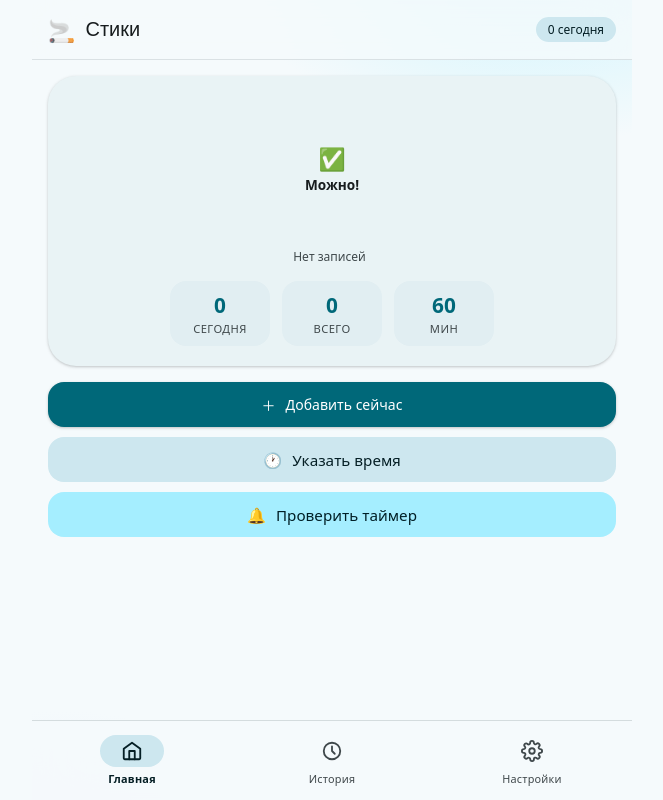
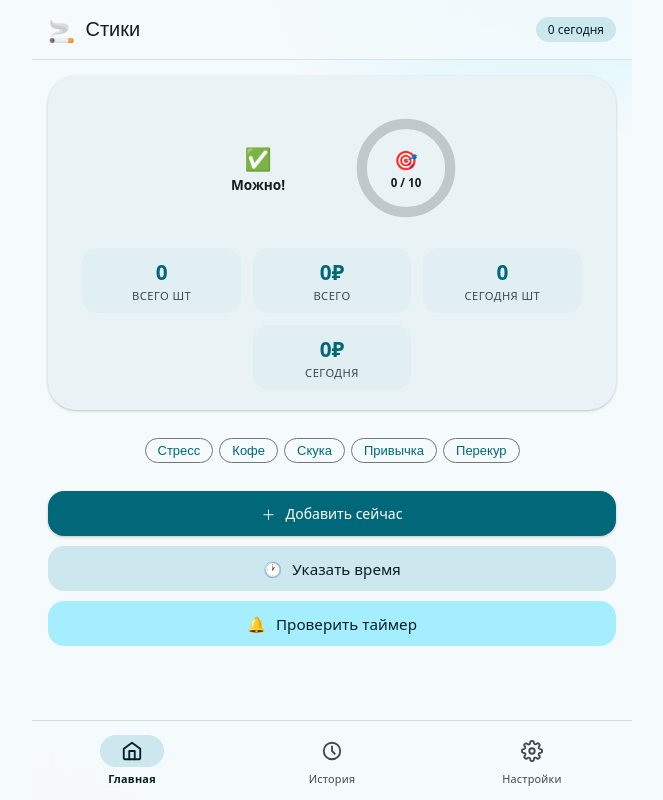
Before and after one commit to Pieliesdie/sticks-pwa, a React (Vite) app: page / in a window 1280 px wide. Shown: the whole page, without its empty margins (308-971 px from the left). Built offline with nearby package versions, Linux system fonts and the light colour scheme; a web font is replaced by a local one.

Commit message:
Добавлены новые опции

```diff
--- a/src/App.jsx
+++ b/src/App.jsx
@@ -9,6 +9,9 @@ import SettingsPage from './pages/SettingsPage';
 export default function SticksApp() {
   const STORAGE_KEY = 'smoked_sticks_entries_v7';
   const INTERVAL_KEY = 'sticks_interval_minutes';
+  const PRICE_KEY = 'sticks_pack_price';
+  const PER_PACK_KEY = 'sticks_per_pack';
+  const DAILY_LIMIT_KEY = 'sticks_daily_limit';
 
   const [page, setPage] = useState('home');
   const [entries, setEntries] = useState(() => {
@@ -25,13 +28,25 @@ export default function SticksApp() {
   const [intervalMinutes, setIntervalMinutes] = useState(
     () => Number(localStorage.getItem(INTERVAL_KEY) || '60')
   );
+  const [packPrice, setPackPrice] = useState(
+    () => Number(localStorage.getItem(PRICE_KEY) || '200')
+  );
+  const [sticksPerPack, setSticksPerPack] = useState(
+    () => Number(localStorage.getItem(PER_PACK_KEY) || '20')
+  );
+  const [dailyLimit, setDailyLimit] = useState(
+    () => Number(localStorage.getItem(DAILY_LIMIT_KEY) || '10')
+  );
   const [snack, setSnack] = useState({ msg: '' });
   const snackTimer = useRef(null);
 
   useEffect(() => {
-    try { localStorage.setItem(STORAGE_KEY, JSON.stringify(entries.map(e => ({ iso: e.iso, id: e.id })))); } catch { }
+    try { localStorage.setItem(STORAGE_KEY, JSON.stringify(entries.map(e => ({ iso: e.iso, id: e.id, tag: e.tag || null })))); } catch { }
   }, [entries]);
   useEffect(() => { localStorage.setItem(INTERVAL_KEY, String(intervalMinutes)); }, [intervalMinutes]);
+  useEffect(() => { localStorage.setItem(PRICE_KEY, String(packPrice)); }, [packPrice]);
+  useEffect(() => { localStorage.setItem(PER_PACK_KEY, String(sticksPerPack)); }, [sticksPerPack]);
+  useEffect(() => { localStorage.setItem(DAILY_LIMIT_KEY, String(dailyLimit)); }, [dailyLimit]);
 
   function showSnack(msg) {
     clearTimeout(snackTimer.current);
@@ -39,11 +54,12 @@ export default function SticksApp() {
     snackTimer.current = setTimeout(() => setSnack({ msg: '' }), 3000);
   }
 
-  function addEntry(date) {
+  function addEntry(date, tag) {
     setEntries(prev => [{
-      id: crypto?.randomUUID?.() ?? String(Date.now()),
+      id: window.crypto?.randomUUID?.() ?? String(Date.now()),
       iso: date.toISOString(), date,
-      pretty: date.toLocaleString('ru-RU')
+      pretty: date.toLocaleString('ru-RU'),
+      tag: tag || null
     }, ...prev]);
   }
 
@@ -65,6 +81,15 @@ export default function SticksApp() {
   const titles = { home: 'Стики', history: 'История', settings: 'Настройки' };
   const todayCount = entries.filter(e => { const d = new Date(); d.setHours(0, 0, 0, 0); return e.date >= d; }).length;
 
+  const sorted = [...entries].sort((a, b) => b.date - a.date);
+  const timeSinceLast = sorted.length > 0
+    ? Math.round((Date.now() - sorted[0].date.getTime()) / 60000)
+    : null;
+
+  const costPerStick = sticksPerPack > 0 ? packPrice / sticksPerPack : 0;
+  const moneySpentToday = todayCount * costPerStick;
+  const moneySpentTotal = entries.length * costPerStick;
+
   return (
     <div className="app-root">
       <div className="top-bar">
@@ -75,11 +100,11 @@ export default function SticksApp() {
 
       <div className="page-container">
         {page === 'home' && (
-          <HomePage entries={entries} intervalMinutes={intervalMinutes} onAdd={addEntry} showSnack={showSnack} />
+          <HomePage entries={entries} intervalMinutes={intervalMinutes} onAdd={addEntry} showSnack={showSnack} timeSinceLast={timeSinceLast} moneySpentToday={moneySpentToday} moneySpentTotal={moneySpentTotal} dailyLimit={dailyLimit} />
         )}
         {page === 'history' && <HistoryPage entries={entries} onDelete={deleteEntry} />}
         {page === 'settings' && (
-          <SettingsPage intervalMinutes={intervalMinutes} setIntervalMinutes={setIntervalMinutes} entries={entries} onClear={clearAll} />
+          <SettingsPage intervalMinutes={intervalMinutes} setIntervalMinutes={setIntervalMinutes} entries={entries} onClear={clearAll} packPrice={packPrice} setPackPrice={setPackPrice} sticksPerPack={sticksPerPack} setSticksPerPack={setSticksPerPack} dailyLimit={dailyLimit} setDailyLimit={setDailyLimit} />
         )}
       </div>
 
--- a/src/components/AddModal.jsx
+++ b/src/components/AddModal.jsx
@@ -1,6 +1,6 @@
 import { useState } from 'react';
 
-export default function AddModal({ open, onClose, onAdd }) {
+export default function AddModal({ open, onClose, onAdd, tag }) {
   const [customDate, setCustomDate] = useState(() => new Date().toISOString().split('T')[0]);
   const [customTime, setCustomTime] = useState(() => {
     const n = new Date();
@@ -10,7 +10,7 @@ export default function AddModal({ open, onClose, onAdd }) {
     const [h, m] = customTime.split(':').map(Number);
     const [y, mo, d] = customDate.split('-').map(Number);
     const date = new Date(y, mo - 1, d, h, m);
-    if (!isNaN(date)) { onAdd(date); onClose(); }
+    if (!isNaN(date)) { onAdd(date, tag); onClose(); }
   }
   if (!open) return null;
   return (
--- a/src/pages/HomePage.jsx
+++ b/src/pages/HomePage.jsx
@@ -1,9 +1,12 @@
 import { useEffect, useState } from 'react';
 import AddModal from '../components/AddModal';
 
-export default function HomePage({ entries, intervalMinutes, onAdd, showSnack }) {
+const TAG_OPTIONS = ['Стресс', 'Кофе', 'Скука', 'Привычка', 'Перекур'];
+
+export default function HomePage({ entries, intervalMinutes, onAdd, showSnack, timeSinceLast, moneySpentToday, moneySpentTotal, dailyLimit }) {
   const [showModal, setShowModal] = useState(false);
   const [now, setNow] = useState(Date.now());
+  const [selectedTag, setSelectedTag] = useState(null);
 
   useEffect(() => {
     const id = setInterval(() => {
@@ -21,17 +24,26 @@ export default function HomePage({ entries, intervalMinutes, onAdd, showSnack })
   const progress = diffMin !== null ? Math.min(diffMin / intervalMinutes, 1) : 1;
   const displayRemaining = remaining > intervalMinutes ? intervalMinutes : remaining;
 
+  const todayCount = entries.filter(e => {
+    const d = new Date(); d.setHours(0, 0, 0, 0); return e.date >= d;
+  }).length;
+
   const R = 52, C = 2 * Math.PI * R;
   const progressClamped = Math.min(Math.max(progress, 0), 1);
   const offset = C * (1 - progressClamped);
 
-  const todayCount = entries.filter(e => {
-    const d = new Date(); d.setHours(0, 0, 0, 0); return e.date >= d;
-  }).length;
+  const progressLimit = dailyLimit > 0 ? Math.min(todayCount / dailyLimit, 1) : 0;
+  const offsetLimit = C * (1 - progressLimit);
+  const isOverLimit = todayCount >= dailyLimit;
 
-  function addNow() { onAdd(new Date()); showSnack('Добавлено 🚬', ''); }
+  function addNow() {
+    if (navigator.vibrate) navigator.vibrate(50);
+    onAdd(new Date(), selectedTag);
+    showSnack('Добавлено 🚬', '');
+  }
 
   function checkTimer() {
+    if (navigator.vibrate) navigator.vibrate(20);
     if (!entries.length) { showSnack('Нет записей', '📭'); return; }
     if (canSmoke) showSnack('Можно курнуть! 🚬', '');
     else showSnack(`Подожди ещё ${displayRemaining} мин ⏳`, '');
@@ -39,13 +51,14 @@ export default function HomePage({ entries, intervalMinutes, onAdd, showSnack })
 
   return (
     <div className="page home-page">
-      {/* Progress ring card */}
+      {/* Progress rings card */}
       <div className="status-card">
-        <div className="ring-wrap">
+        <div style={{ display: 'flex', gap: '20px', alignItems: 'center', justifyContent: 'center', width: '100%' }}>
+          {/* Main Timer Ring */}
+          <div className="ring-wrap" style={{ flexShrink: 0 }}>
             <svg width="128" height="128" viewBox="0 0 128 128">
               {!canSmoke && (
                 <>
-                {/* фон */}
                   <circle
                     cx="64"
                     cy="64"
@@ -54,8 +67,6 @@ export default function HomePage({ entries, intervalMinutes, onAdd, showSnack })
                     stroke="var(--md-outline-variant)"
                     strokeWidth="12"
                   />
-
-                {/* прогресс */}
                   <circle
                     cx="64"
                     cy="64"
@@ -68,14 +79,12 @@ export default function HomePage({ entries, intervalMinutes, onAdd, showSnack })
                     strokeDashoffset={offset}
                     transform="rotate(-90 64 64)"
                     style={{
-                    transition:
-                      'stroke-dashoffset 1.2s cubic-bezier(0,0,0,1), stroke .4s',
+                      transition: 'stroke-dashoffset 1.2s cubic-bezier(0,0,0,1), stroke .4s',
                     }}
                   />
                 </>
               )}
             </svg>
-
             <div className="ring-inner">
               <span className="ring-emoji">
                 {canSmoke ? '✅' : '⏳'}
@@ -86,33 +95,82 @@ export default function HomePage({ entries, intervalMinutes, onAdd, showSnack })
             </div>
           </div>
 
-        <div className="status-meta">
-          {last ? (
-            <div className="last-entry">
-              <span className="last-label">Последний</span>
-              <span className="last-time">
+          {/* Daily Limit Ring */}
+          <div className="ring-wrap" style={{ transform: 'scale(0.85)', flexShrink: 0 }}>
+            <svg width="128" height="128" viewBox="0 0 128 128">
+              <circle
+                cx="64"
+                cy="64"
+                r={R}
+                fill="none"
+                stroke="var(--md-outline-variant)"
+                strokeWidth="12"
+              />
+              <circle
+                cx="64"
+                cy="64"
+                r={R}
+                fill="none"
+                stroke={isOverLimit ? "var(--md-error)" : "var(--md-primary)"}
+                strokeWidth="12"
+                strokeLinecap="round"
+                strokeDasharray={C}
+                strokeDashoffset={offsetLimit}
+                transform="rotate(-90 64 64)"
+                style={{
+                  transition: 'stroke-dashoffset 1.2s cubic-bezier(0,0,0,1), stroke .4s',
+                }}
+              />
+            </svg>
+            <div className="ring-inner">
+              <span className="ring-emoji">
+                {isOverLimit ? '🛑' : '🎯'}
+              </span>
+              <span className="ring-label">
+                {todayCount} / {dailyLimit}
+              </span>
+            </div>
+          </div>
+        </div>
+
+        <div className="stat-row" style={{ flexWrap: 'wrap' }}>
+          <div className="stat-pill" style={{ minWidth: '30%' }}>
+            <span className="stat-n">{entries.length}</span>
+            <span className="stat-l">всего шт</span>
+          </div>
+          <div className="stat-pill" style={{ minWidth: '30%' }}>
+            <span className="stat-n">{Math.round(moneySpentTotal || 0)}₽</span>
+            <span className="stat-l">всего</span>
+          </div>
+          <div className="stat-pill" style={{ minWidth: '30%' }}>
+            <span className="stat-n">{todayCount}</span>
+            <span className="stat-l">сегодня шт</span>
+          </div>
+          <div className="stat-pill" style={{ minWidth: '30%' }}>
+            <span className="stat-n">{Math.round(moneySpentToday || 0)}₽</span>
+            <span className="stat-l">сегодня</span>
+          </div>
+          {last && (
+            <div className="stat-pill" style={{ minWidth: '30%' }}>
+              <span className="stat-n">
                 {last.date.toLocaleTimeString('ru-RU', { hour: '2-digit', minute: '2-digit' })}
               </span>
+              <span className="stat-l">последний</span>
             </div>
-          ) : (
-            <span className="last-label">Нет записей</span>
           )}
         </div>
+      </div>
 
-        <div className="stat-row">
-          <div className="stat-pill">
-            <span className="stat-n">{todayCount}</span>
-            <span className="stat-l">сегодня</span>
-          </div>
-          <div className="stat-pill">
-            <span className="stat-n">{entries.length}</span>
-            <span className="stat-l">всего</span>
-          </div>
-          <div className="stat-pill">
-            <span className="stat-n">{intervalMinutes}</span>
-            <span className="stat-l">мин</span>
-          </div>
-        </div>
+      {/* Tag selector */}
+      <div className="tag-selector" style={{ display: 'flex', gap: 6, flexWrap: 'wrap', justifyContent: 'center', margin: '12px 0' }}>
+        {TAG_OPTIONS.map(t => (
+          <button
+            key={t}
+            className={selectedTag === t ? 'btn-filled' : 'btn-outlined'}
+            style={{ borderRadius: 16, padding: '4px 12px', fontSize: 13 }}
+            onClick={() => setSelectedTag(prev => prev === t ? null : t)}
+          >{t}</button>
+        ))}
       </div>
 
       {/* Buttons */}
@@ -128,7 +186,7 @@ export default function HomePage({ entries, intervalMinutes, onAdd, showSnack })
         </button>
       </div>
 
-      <AddModal open={showModal} onClose={() => setShowModal(false)} onAdd={onAdd} />
+      <AddModal open={showModal} onClose={() => setShowModal(false)} onAdd={onAdd} tag={selectedTag} />
     </div>
   );
 }
```
Also changed, not shown: src/pages/HistoryPage.jsx (+13 -2 lines), src/pages/SettingsPage.jsx (+47 -1 lines), src/styles.css (+29 -0 lines), 5 other files (tests, documents, lock files or other folders). Lines whose indentation alone changed are shown as unchanged.
